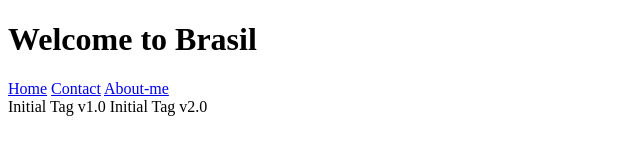
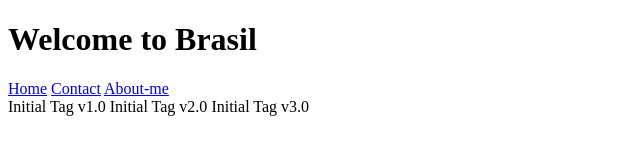
Before and after one commit to KleilsonSantos/git, a plain HTML site: page index.html in a window 1280 px wide. Shown: the full height of the page, 0-640 px from the left. Drawn offline with Linux system fonts and the light colour scheme.

Commit message:
Initial Tag

```diff
--- a/index.html
+++ b/index.html
@@ -15,6 +15,7 @@
         <div class="wrapper">
             <span>Initial Tag v1.0</span>
             <span>Initial Tag v2.0</span>
+            <span>Initial Tag v3.0</span>
         </div>
     </div>
 </body>
```
